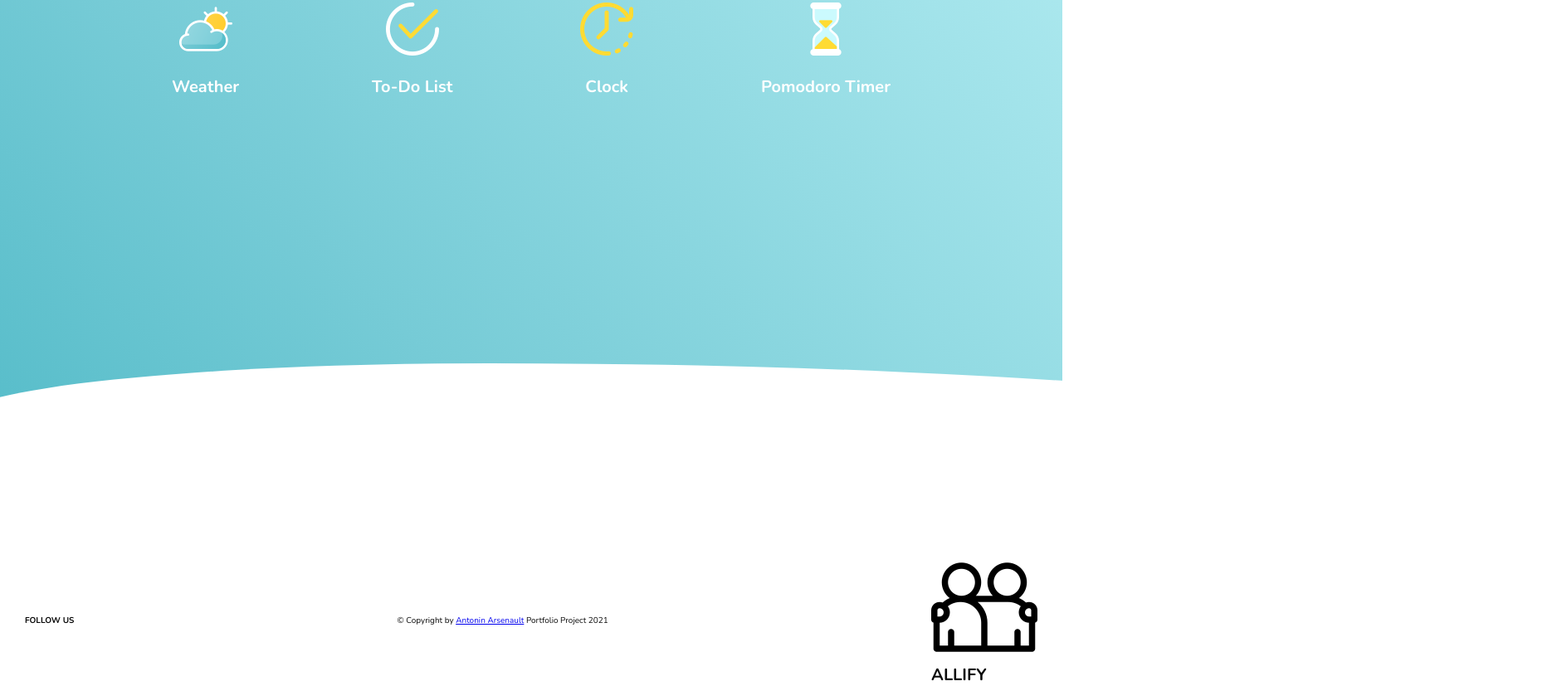
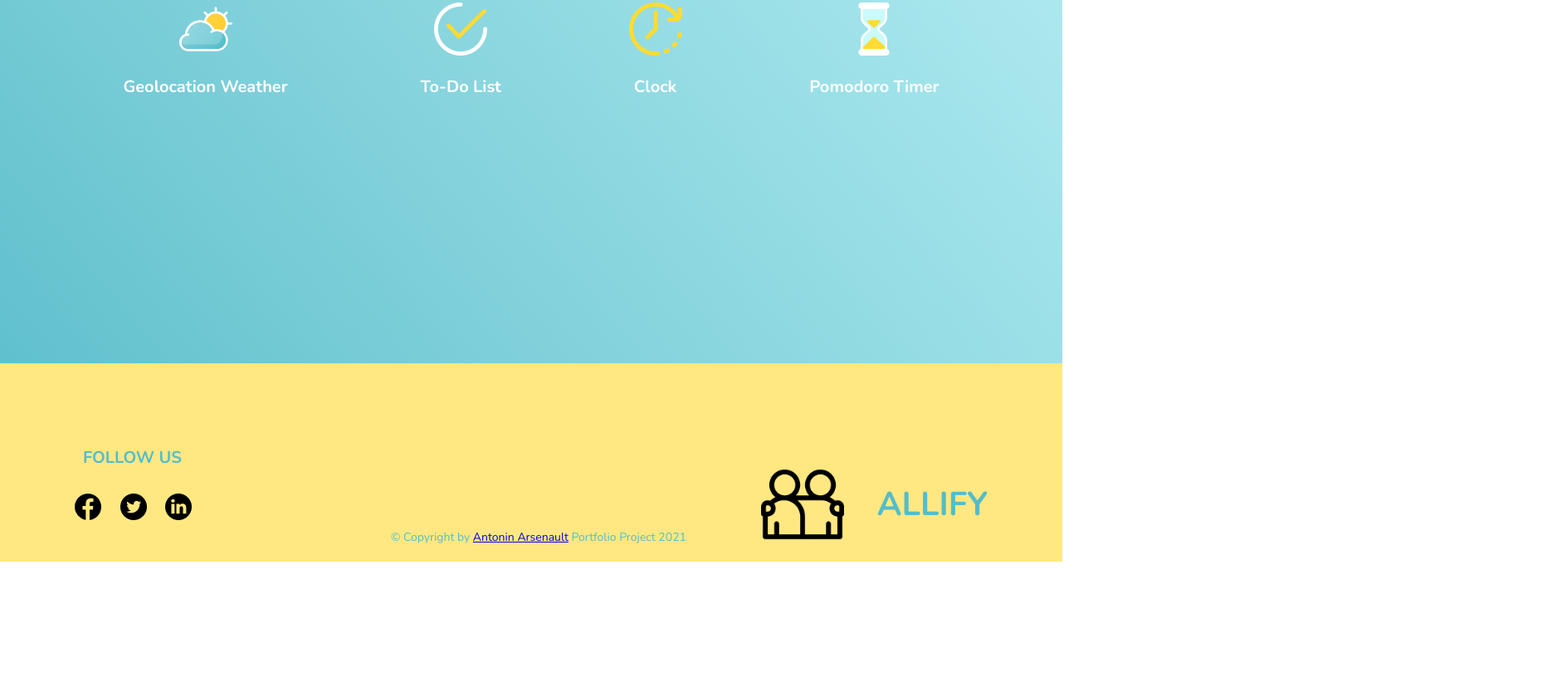
Before and after one commit to AntoninWD/Allify, a website: page index.html in a window 1280 px wide. Shown: the part 945-1772 px from the top of the page at 83% size, 1870 px wide, since content can reach past the window. After the commit the page ends 1622 px from the top, so only its background shows below. Drawn offline with nearby package versions, Linux system fonts and the light colour scheme.

Commit message:
final commit app done

```diff
--- a/index.html
+++ b/index.html
@@ -52,7 +52,7 @@
       <div class="intro__features">
         <div class="intro__features--item">
           <img src="img/cloudy.png" alt="" />
-          <h2 class="intro__items">Weather</h2>
+          <h2 class="intro__items">Geolocation Weather</h2>
         </div>
 
         <div class="intro__features--item">
@@ -68,17 +68,24 @@
           <img src="img/sand-clock.png" alt="" />
           <h2 class="intro__items">Pomodoro Timer</h2>
         </div>
-      </div>
-      <div id="wave" />
-    </div>
+
     </div>
 
     <footer class="footer">
       <div class="footer__follow">
-        <h4>FOLLOW US</h4>
-        <a></a>
-        <a></a>
-        <a></a>
+        <h4 class="footer__follow--title">FOLLOW US</h4>
+        <div class="footer__follow--logo">
+          <a>
+            <img class="footer__follow--logo__img" src="img/facebook-circular-logo.png" alt="">
+                    </a>
+                    <a>
+            <img class="footer__follow--logo__img" src="img/twitter (1).png" alt="">
+                    </a>
+                    <a>
+            <img class="footer__follow--logo__img" src="img/linkedin.png" alt="">
+                    </a>
+        </div>
+
       </div>
       <div class="footer__copy">
         <p>
@@ -91,8 +98,8 @@
         </p>
       </div>
       <div class="footer__logo">
-        <img class="footer__img" class="" src="img/friends.png" alt="logo" />
-        <h1 class="footer__title" class="">ALLIFY</h1>
+        <img class="footer__logo--img" class="" src="img/friends.png" alt="logo" />
+        <h1 class="footer__logo--title" class="">ALLIFY</h1>
       </div>
     </footer>
   </body>
--- a/sass/interface.scss
+++ b/sass/interface.scss
@@ -1,4 +1,5 @@
 $color-primary: #ffda36;
+$color-primary2: #ffe881;
 $color-second: #cafafe;
 $color-third: #55bcc9;
 $color-black: rgb(8, 8, 8);
@@ -220,7 +221,7 @@ body {
     margin-top: 30rem;
     z-index: 2;
     position: relative;
-    padding-bottom: 35rem;
+    padding-bottom: 30rem;
 
     @media only screen and (max-width: $tablet-media) {
       margin-top: 85rem;
@@ -289,30 +290,69 @@ body {
   width: 100%;
 }
 
-#wave {
-  position: relative;
-  height: 80px;
-  width: 100%;
-  background: #ffffff;
-  z-index: 1;
-}
-
-#wave:after {
-  content: "";
-  display: block;
-  position: absolute;
-  border-radius: 50% 100%;
-  width: 150%;
-  height: 200px;
-  background-color: #ffffff;
-  left: -50px;
-  top: -50px;
-}
-
 .footer {
   display: flex;
-  align-items: center;
+  align-items: top;
   justify-content: space-between;
   padding: 10rem 3rem 0 3rem;
   z-index: 5;
+  color: $color-third;
+  background-color: $color-primary2;
+  @media only screen and (max-width: $tablet-media) {
+    display: block;
+    text-align: center;
+  }
+
+  &__follow {
+    margin-left: 5rem;
+
+    @media only screen and (max-width: $tablet-media) {
+      margin: 0;
+    }
+    &--title {
+      margin-left: 2rem;
+      margin-bottom: 2rem;
+      font-size: 2rem;
+
+      @media only screen and (max-width: $tablet-media) {
+        margin-left: 0;
+        margin-top: 5rem;
+      }
+    }
+
+    &--logo {
+      &__img {
+        margin: 1rem;
+      }
+    }
+  }
+
+  &__copy {
+    font-size: 1.4rem;
+    margin-top: 10rem;
+    margin-bottom: 2rem;
+    margin-left: 18rem;
+    @media only screen and (max-width: $tablet-media) {
+      margin: 10rem 0 5rem 0;
+    }
+  }
+
+  &__logo {
+    display: flex;
+    align-items: center;
+    justify-content: space-between;
+    padding-right: 6rem;
+    @media only screen and (max-width: $tablet-media) {
+      justify-content: center;
+      padding-right: 0;
+    }
+
+    &--img {
+      width: 10rem;
+      margin: 0 4rem;
+    }
+    &--title {
+      font-size: 4rem;
+    }
+  }
 }
```
Also changed, not shown: img/facebook-circular-logo.png (added), img/linkedin.png (added), img/twitter (1).png (added), sass/interface.css, 1 other file.
